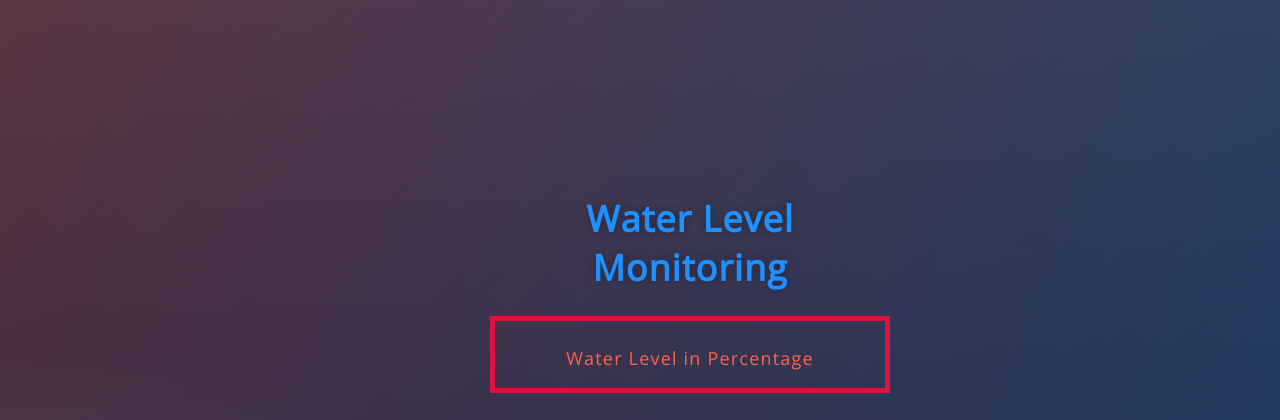
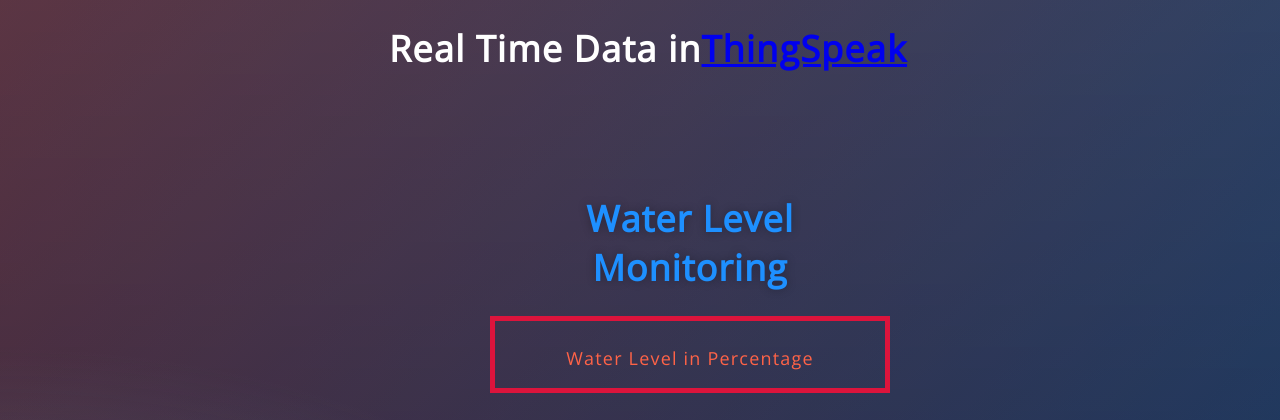
Before and after one commit to Pu1ni2/Heroku, a Flask app: page / in a window 1280 px wide. Shown: the top 420 px of the page. Run offline with Flask 2, Linux system fonts and the light colour scheme; data that the repository does not hold is empty.

Commit message:
Update index.html

```diff
--- a/templates/index.html
+++ b/templates/index.html
@@ -24,7 +24,7 @@
 </head>
 
 <body>
-
+<h1>Real Time Data in<a href="https://thingspeak.com/channels/1136341">ThingSpeak</a></h1>
 <div class="container-fluid">
   <h1 style="color:DodgerBlue;">Water Level Monitoring</h1>
 
```
